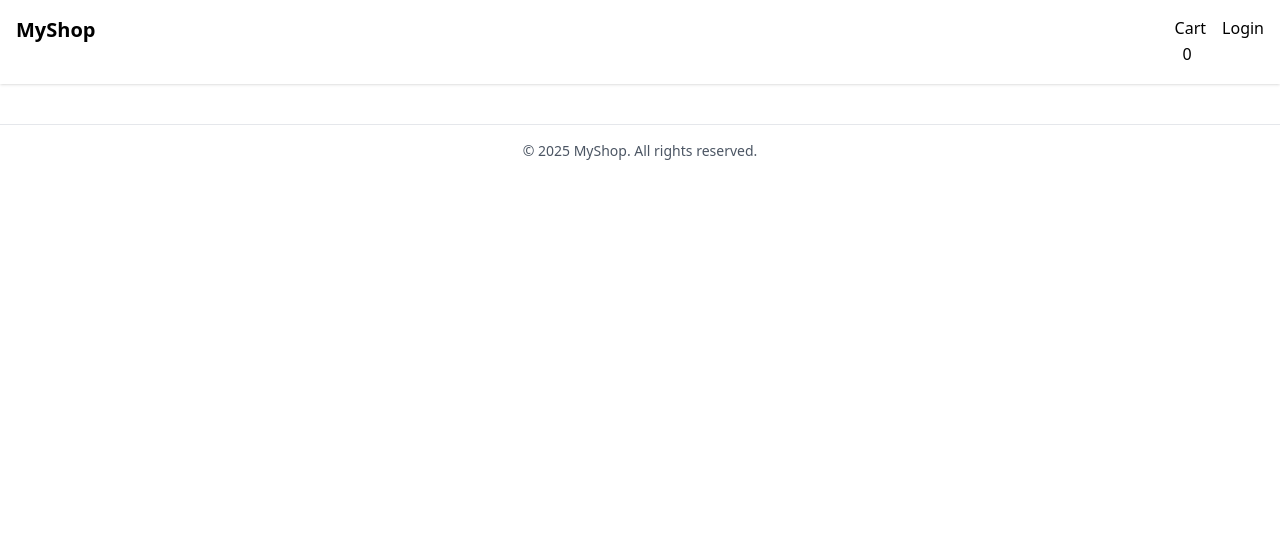
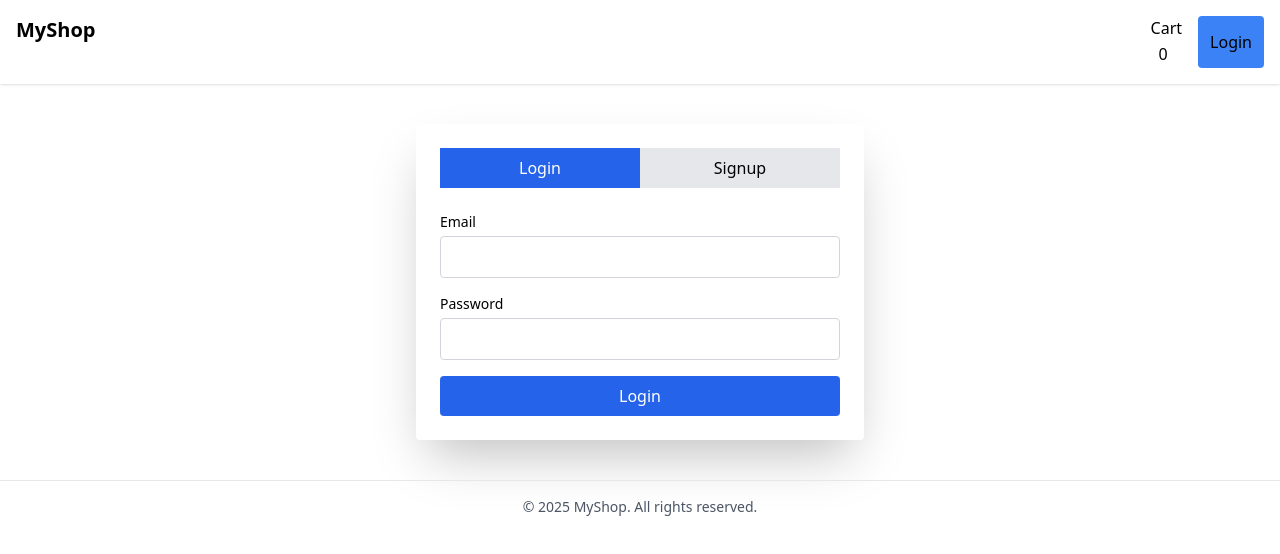
Before and after one commit to AbhijeetPanigrahi/Ecommerce-platform, a React (Vite) app in the folder frontend/: page /auth in a window 1280 px wide. Shown: the top 554 px of the page. Built offline with nearby package versions, Linux system fonts and the light colour scheme.

Commit message:
feat: Add AuthPage with login/signup toggle and form validation
- Implemented combined login/signup form using react-hook-form
- Added confirm password validation during signup
- Integrated login context and auto-redirect to homepage on success

```diff
--- a/frontend/package.json
+++ b/frontend/package.json
@@ -13,6 +13,7 @@
     "axios": "^1.10.0",
     "react": "^19.1.0",
     "react-dom": "^19.1.0",
+    "react-hook-form": "^7.59.0",
     "react-icons": "^5.5.0",
     "react-router-dom": "^7.6.2",
     "zustand": "^5.0.5"
--- a/frontend/src/App.jsx
+++ b/frontend/src/App.jsx
@@ -4,6 +4,8 @@ import Home from "./pages/Home";
 import { Outlet, Routes, Route } from "react-router-dom";
 import { useState } from "react";
 import CartPage from "./pages/CartPage";
+import ProtectedRoute from "./components/ProtectedRoute";
+import AuthPage from "./pages/AuthPage";
 
 function App() {
   // const [cart, setCart] = useState([]);
@@ -13,7 +15,17 @@ function App() {
       <Navbar />
       <Routes>
         <Route path="/" element={<Home />} />
-        <Route path="/cart" element={<CartPage />} />
+        <Route
+          path="/cart"
+          element={
+            <ProtectedRoute>
+              <CartPage />
+            </ProtectedRoute>
+          }
+        />
+        {/* <Route path="/login" element={<Login />} />
+        <Route path="/signup" element={<Signup />} /> */}
+        <Route path="/auth" element={<AuthPage />} />
       </Routes>
       {/* <main className="p-4">
 
--- a/frontend/src/components/Navbar.jsx
+++ b/frontend/src/components/Navbar.jsx
@@ -1,9 +1,13 @@
 import React from "react";
 import { Link } from "react-router-dom";
 import { useCart } from "../context/CartContext";
+import { useUser } from "../context/UserContext";
+import { useNavigate } from "react-router-dom";
 
 const Navbar = () => {
   const { cart } = useCart();
+  const { user, login, logout } = useUser();
+  const navigate = useNavigate();
   return (
     <nav className="flex justify-between p-4 shadow bg-white">
       <Link to="/" className="font-bold text-xl">
@@ -16,7 +20,31 @@ const Navbar = () => {
             {cart.length}
           </p>
         </Link>
-        <Link to="/login">Login</Link>
+        {/* <Link to="/login">Login</Link> */}
+        {user ? (
+          <>
+            <span className="text-xl text-black">👋 {user.name}</span>
+            <button
+              onClick={logout}
+              className="bg-red-500 hover:bg-red-600 px-3 py-1 rounded"
+            >
+              Logout
+            </button>
+          </>
+        ) : (
+          // <button
+          //   onClick={() => login({ name: "Abhijeet" })}
+          //   className="bg-blue-500 hover:bg-blue-600 px-3 py-1 rounded"
+          // >
+          //   Login
+          // </button>
+          <button
+            onClick={() => navigate("/auth")}
+            className="bg-blue-500 hover:bg-blue-600 px-3 py-1 rounded"
+          >
+            Login
+          </button>
+        )}
       </div>
     </nav>
   );
--- /dev/null
+++ b/frontend/src/components/ProtectedRoute.jsx
@@ -0,0 +1,15 @@
+import { useUser } from "../context/UserContext";
+import { Navigate } from "react-router-dom";
+
+const ProtectedRoute = ({ children }) => {
+  const { user } = useUser();
+
+  if (!user) {
+    // Not logged in, redirect to homepage
+    return <Navigate to="/" replace />;
+  }
+  // Logged in → show the protected page
+  return children;
+};
+
+export default ProtectedRoute;
--- /dev/null
+++ b/frontend/src/context/UserContext.jsx
@@ -0,0 +1,27 @@
+import { createContext, useContext, useState } from "react";
+
+//  create Context
+const UserContext = createContext();
+
+// Custom Hook
+export const useUser = () => useContext(UserContext);
+
+// Provider
+export const UserProvider = ({ children }) => {
+  const [user, setUser] = useState(null); // null = not looged in
+
+  // Simulate Login
+  const login = (userData) => {
+    setUser(userData);
+  };
+  // Simulate Logout
+  const logout = () => {
+    setUser(null);
+  };
+
+  return (
+    <UserContext.Provider value={{ user, login, logout }}>
+      {children}
+    </UserContext.Provider>
+  );
+};
--- a/frontend/src/main.jsx
+++ b/frontend/src/main.jsx
@@ -4,13 +4,16 @@ import "./index.css";
 import App from "./App.jsx";
 import { BrowserRouter as Router } from "react-router-dom";
 import { CartProvider } from "./context/CartContext.jsx";
+import { UserProvider } from "./context/UserContext.jsx";
 
 createRoot(document.getElementById("root")).render(
   <StrictMode>
     <Router>
-      <CartProvider>
-        <App />
-      </CartProvider>
+      <UserProvider>
+        <CartProvider>
+          <App />
+        </CartProvider>
+      </UserProvider>
     </Router>
   </StrictMode>
 );
--- /dev/null
+++ b/frontend/src/pages/AuthPage.jsx
@@ -0,0 +1,119 @@
+// src/pages/AuthPage.jsx
+import { useState } from "react";
+import { useForm } from "react-hook-form";
+import { useUser } from "../context/UserContext";
+import { useNavigate } from "react-router-dom";
+
+function AuthPage() {
+  const [isLogin, setIsLogin] = useState(true);
+  const { login } = useUser();
+  const {
+    register,
+    handleSubmit,
+    formState: { errors },
+    watch,
+  } = useForm();
+  const navigate = useNavigate();
+
+  // Simulated backend-ready submit handler
+  const onSubmit = (data) => {
+    if (isLogin) {
+      // In future: call backend login API here
+      console.log("Logging in with:", data);
+      login({ name: data.email });
+      navigate("/");
+    } else {
+      // In future: call backend signup API here
+      console.log("Registering with:", data);
+      login({ name: data.email }); // simulate auto-login after signup
+      navigate("/");
+    }
+  };
+
+  // This keeps track of whatever the user types in the "password" input.
+  const password = watch("password");
+
+  return (
+    <div className="max-w-md mx-auto mt-10 p-6 bg-white rounded shadow-2xl">
+      <div className="flex justify-between mb-6">
+        <button
+          className={`w-1/2 py-2 ${
+            isLogin ? "bg-blue-600 text-white" : "bg-gray-200"
+          }`}
+          onClick={() => setIsLogin(true)}
+        >
+          Login
+        </button>
+        <button
+          className={`w-1/2 py-2 ${
+            !isLogin ? "bg-blue-600 text-white" : "bg-gray-200"
+          }`}
+          onClick={() => setIsLogin(false)}
+        >
+          Signup
+        </button>
+      </div>
+
+      <form onSubmit={handleSubmit(onSubmit)} className="space-y-4">
+        <div>
+          <label className="block text-sm font-medium">Email</label>
+          <input
+            type="email"
+            className="w-full border border-gray-300 rounded px-3 py-2 mt-1"
+            {...register("email", { required: "Email is required" })}
+          />
+          {errors.email && (
+            <p className="text-red-500 text-sm">{errors.email.message}</p>
+          )}
+        </div>
+
+        <div>
+          <label className="block text-sm font-medium">Password</label>
+          <input
+            type="password"
+            className="w-full border border-gray-300 rounded px-3 py-2 mt-1"
+            {...register("password", {
+              required: "Password is required",
+              minLength: { value: 6, message: "At least 6 characters" },
+            })}
+          />
+          {errors.password && (
+            <p className="text-red-500 text-sm">{errors.password.message}</p>
+          )}
+        </div>
+
+        {!isLogin && (
+          <div>
+            <label className="block text-sm font-medium">
+              Confirm Password
+            </label>
+            <input
+              type="password"
+              className="w-full border border-gray-300 rounded px-3 py-2 mt-1"
+              {...register("confirmPassword", {
+                required: "Confirm your password",
+                validate: (value) =>
+                  value === password || "Password do not match",
+              })}
+            />
+            {errors.confirmPassword && (
+              <p className="text-red-500 text-sm">
+                {errors.confirmPassword.message}
+              </p>
+            )}
+            {/* For backend password match logic later */}
+          </div>
+        )}
+
+        <button
+          type="submit"
+          className="w-full bg-blue-600 text-white py-2 rounded hover:bg-blue-700"
+        >
+          {isLogin ? "Login" : "Sign Up"}
+        </button>
+      </form>
+    </div>
+  );
+}
+
+export default AuthPage;
```
Also changed, not shown: frontend/src/pages/Login.jsx (added), frontend/src/pages/Signup.jsx (added), 2 other files (tests, documents, lock files or other folders).
